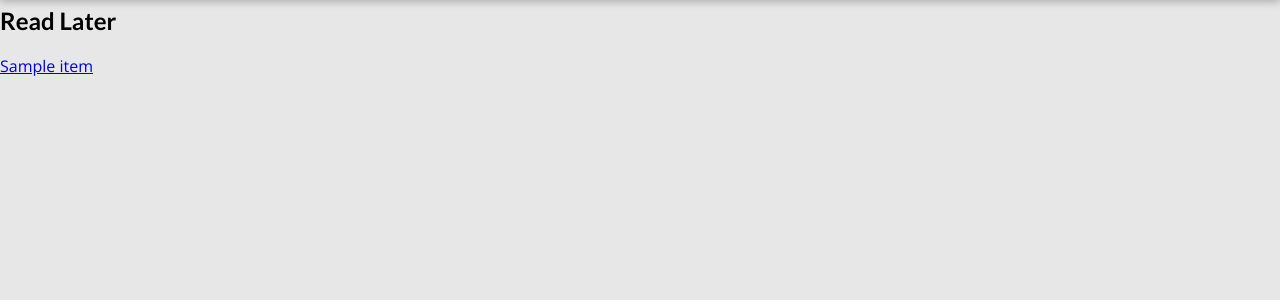
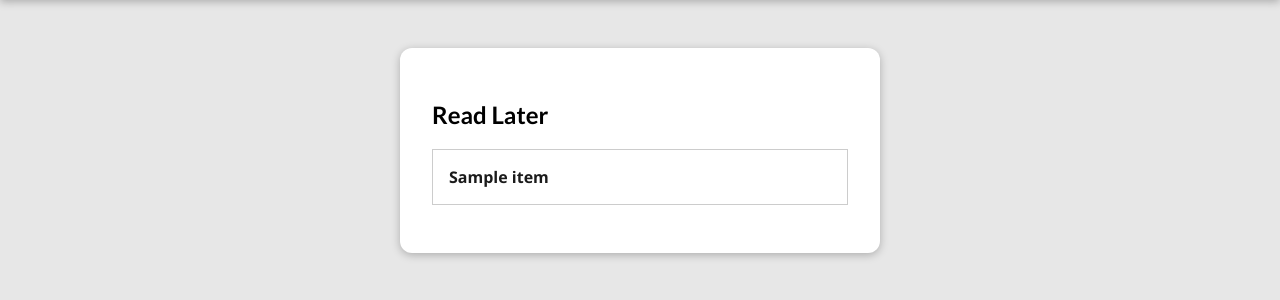
Before and after one commit to KristenM4/Django-Blog, a Django app: template blog/templates/blog/read_later.html in a window 1280 px wide. Shown: the part 80-380 px from the top of the page. Run offline with Django 4.2, Linux system fonts and the light colour scheme; the template is opened without the code that fills it: most values are stand-ins (such as "Sample title", 1, 10 or a date in 2020).

Commit message:
create blog/read-later.css and add styling to read_later.html

```diff
--- /dev/null
+++ b/blog/static/blog/read-later.css
@@ -0,0 +1,43 @@
+body {
+    background-color: #e7e7e7;
+  }
+
+#main-navigation {
+    background-color: #390281;
+    box-shadow: 0 2px 8px rgba(0, 0, 0, 0.25);
+}
+
+#read-later {
+    margin: 8rem auto 3rem auto;
+    padding: 2rem;
+    border-radius: 12px;
+    box-shadow: 0 2px 8px rgba(0, 0, 0, 0.25);
+    background-color: white;
+    width: 90%;
+    max-width: 30rem;
+}
+
+#read-later ul {
+    list-style: none;
+    margin: 0;
+    padding: 0;
+}
+
+#read-later li {
+    margin: 1rem 0;
+}
+
+#read-later a {
+    display: block;
+    padding: 1rem;
+    width: 100%;
+    text-decoration: none;
+    border: 1px solid #ccc;
+    color: #1b1b1b;
+    font-weight: bold;
+}
+
+#read-later a:hover,
+#read-later a:active {
+    background-color: #ccc;
+}
--- a/blog/templates/blog/read_later.html
+++ b/blog/templates/blog/read_later.html
@@ -5,26 +5,29 @@
     Read Later
 {% endblock %}
 {% block page_css %}
-    <link rel="stylesheet" href="{% static 'blog/all-posts.css' %}">
+    <link rel="stylesheet" href="{% static 'blog/read-later.css' %}">
 {% endblock %}
 
 {% block content %}
 
 {% include "blog/includes/header.html" %}
-<br>
-<br>
-<br>
-<div id="read-later">
+
+<section id="read-later">
     <h2>Read Later</h2>
+
+    {% if empty_list %}
+    <br>
+    <h3>Your Read Later list is empty! Add some posts using the "Read  Later" button.</h3>
+    {% endif %}
+
     <ul>
         {% for item in read_later_posts %}
             <li><a href="{% url 'post' item.slug %}">{{item.title}}</a></li>
         {% endfor %}
     </ul>
-</div>
 
-{% if empty_list %}
-    <h3>Your Read Later list is empty! Add some posts using the "Read  Later" button.</h3>
-{% endif %}
+</section>
+
+
 
 {% endblock %}
--- a/blog/views.py
+++ b/blog/views.py
@@ -68,6 +68,7 @@ class GetPost(DetailView):
 
             elif post_id in request.session["read_later"]:
                 return render(request, "blog/post.html", {"post": specific_post, "form": form, "comments": comments, "tags": post_tags, "read_later_alert": True, "read_later_text": 'Already in "Read Later"'})
+
             else:
                 read_later_list = request.session["read_later"]
                 read_later_list.append(post_id)
```
Also changed, not shown: db.sqlite3.
